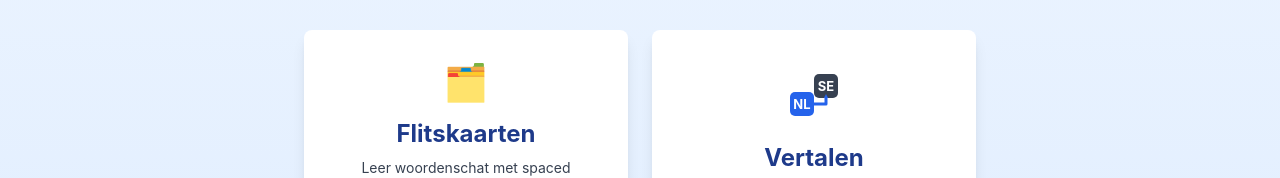
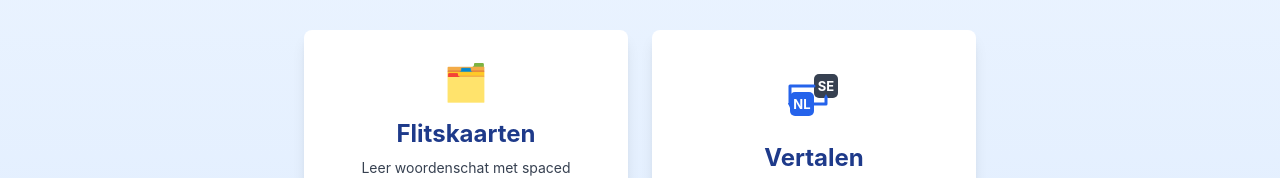
Before and after one commit to akkerman/svenska_laren, a React (Vite) app in the folder frontend/: page / in a window 1280 px wide. Shown: the part 308-486 px from the top of the page. Built offline with nearby package versions, Linux system fonts and the light colour scheme; no server answers; the HTML template or start-up script is replaced by a standard one.

Commit message:
Add arrow from SE to NL

```diff
--- a/frontend/src/components/TranslateIcon.tsx
+++ b/frontend/src/components/TranslateIcon.tsx
@@ -49,6 +49,17 @@ export function TranslateIcon() {
         strokeLinejoin="round"
       />
       <polygon points="44,32 41.9,36 46.1,36" fill="#2563eb" />
+
+      {/* Arrow from SE to NL via L-shape */}
+      <path
+        d="M 32 24 L 8 24 L 8 42"
+        stroke="#2563eb"
+        strokeWidth="3"
+        fill="none"
+        strokeLinecap="round"
+        strokeLinejoin="round"
+      />
+      <polygon points="8,46 6,41 10,41" fill="#2563eb" />
     </svg>
   );
 }
```
